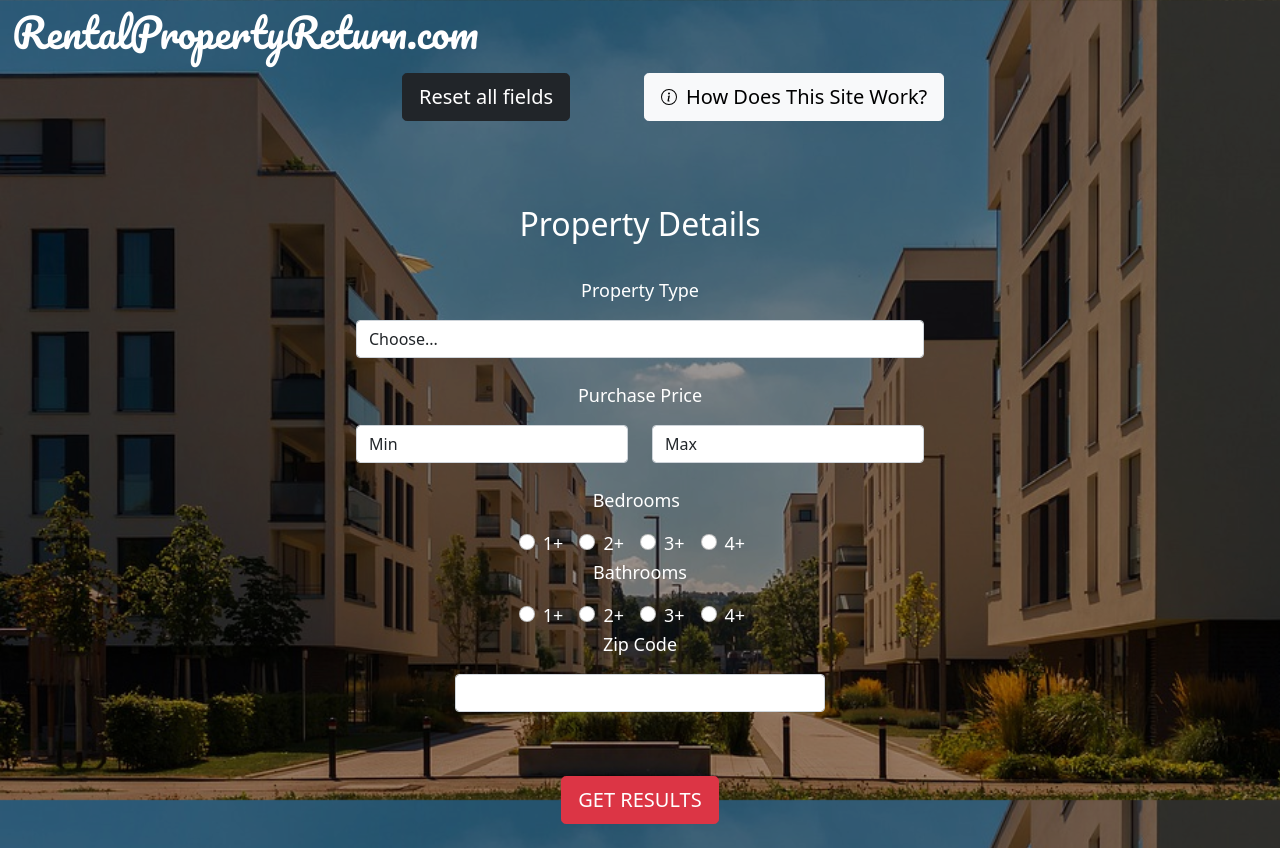
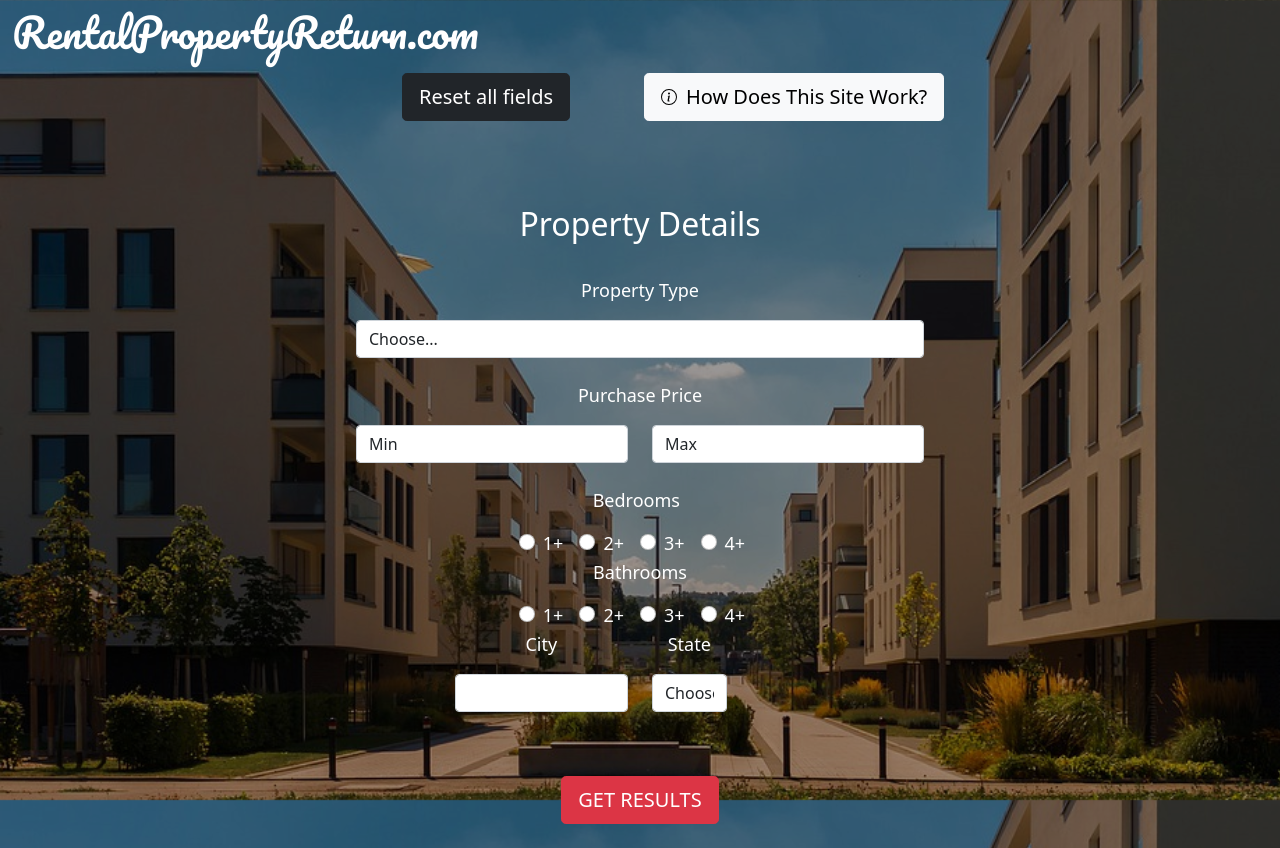
Before and after one commit to mitchellhein25/FindMyRental, a React (Create React App) app: page / in a window 1280 px wide. Built offline with nearby package versions, Linux system fonts and the light colour scheme.

Commit message:
changed search to by city

```diff
--- a/src/components/HomeSearchUtils.js
+++ b/src/components/HomeSearchUtils.js
@@ -7,6 +7,9 @@
 }
 
 export function currencyFormat(x) {
+    if (typeof(x) == 'string') {
+        x = parseInt(x);
+    }
     if (x) {
         x = x.toFixed(2);
         return x.replace(/\B(?=(\d{3})+(?!\d))/g, ","); // source: https://stackoverflow.com/questions/2901102/how-to-print-a-number-with-commas-as-thousands-separators-in-javascript
--- a/src/components/MortgageDetailsForm.js
+++ b/src/components/MortgageDetailsForm.js
@@ -20,11 +20,13 @@
         if (props.downPaymentPercent != null && props.downPaymentTotal != null) {
             props.setDownPaymentWarning(true)
             props.setTotalDownPayment(null);
-        } else if (props.downPaymentPercent === null ) {
+        } else if (props.downPaymentPercent === null && props.downPaymentTotal === null){
+            props.setTotalDownPayment(0);
+        }else if (props.downPaymentPercent === null ) {
             props.setDownPaymentWarning(false)
             props.setPercentOrTotal("total");
             props.setTotalDownPayment(props.downPaymentTotal);
-        } else {
+        } else if (props.downPaymentTotal === null) {
             props.setDownPaymentWarning(false)
             props.setPercentOrTotal("percent");
             props.setTotalDownPayment(props.downPaymentPercent);
--- a/src/components/PropertyDetailsForm.js
+++ b/src/components/PropertyDetailsForm.js
@@ -10,7 +10,9 @@
     const purchasePrice = 'Purchase Price';
     const bedrooms= 'Bedrooms';
     const bathrooms= 'Bathrooms';
-    const zipCode= 'Zip Code';
+    const city = 'City';
+    const state = 'State'
+    // const zipCode= 'Zip Code';
 
     return (
         <fieldset>
@@ -188,13 +190,77 @@
             </div>
             <div className="row">
                 <div className="col-4"></div>
-                    <div className="col-4">
+                    <div className="col-2">
                         <div className="form-group">
                             <div className="text-center">
-                                <label><p>{zipCode}</p></label>
+                                <label><p>{city}</p></label>
                             </div>
-                            <input className="form-control" value={props.state.zip}
-                            onChange={e => props.setState({...props.state, zip: e.target.value})} type="text" pattern="[0-9]*"></input>
+                            <input className="form-control" value={props.state.city}
+                            onChange={e => props.setState({...props.state, city: e.target.value})} type="text"></input>
+                        </div>
+                    </div>
+                    <div className="col-1">
+                        <div className="form-group">
+                            <div className="text-center">
+                                <label><p>{state}</p></label>
+                            </div>
+                            <select className="form-control" type="number"
+                            value={props.state.stateCode} onChange={e => props.setState({...props.state, stateCode: e.target.value})}>
+                                <option defaultValue>Choose..</option>
+                                <option value="">N/A</option>
+                                <option value="AK">Alaska</option>
+                                <option value="AL">Alabama</option>
+                                <option value="AR">Arkansas</option>
+                                <option value="AZ">Arizona</option>
+                                <option value="CA">California</option>
+                                <option value="CO">Colorado</option>
+                                <option value="CT">Connecticut</option>
+                                <option value="DC">District of Columbia</option>
+                                <option value="DE">Delaware</option>
+                                <option value="FL">Florida</option>
+                                <option value="GA">Georgia</option>
+                                <option value="HI">Hawaii</option>
+                                <option value="IA">Iowa</option>
+                                <option value="ID">Idaho</option>
+                                <option value="IL">Illinois</option>
+                                <option value="IN">Indiana</option>
+                                <option value="KS">Kansas</option>
+                                <option value="KY">Kentucky</option>
+                                <option value="LA">Louisiana</option>
+                                <option value="MA">Massachusetts</option>
+                                <option value="MD">Maryland</option>
+                                <option value="ME">Maine</option>
+                                <option value="MI">Michigan</option>
+                                <option value="MN">Minnesota</option>
+                                <option value="MO">Missouri</option>
+                                <option value="MS">Mississippi</option>
+                                <option value="MT">Montana</option>
+                                <option value="NC">North Carolina</option>
+                                <option value="ND">North Dakota</option>
+                                <option value="NE">Nebraska</option>
+                                <option value="NH">New Hampshire</option>
+                                <option value="NJ">New Jersey</option>
+                                <option value="NM">New Mexico</option>
+                                <option value="NV">Nevada</option>
+                                <option value="NY">New York</option>
+                                <option value="OH">Ohio</option>
+                                <option value="OK">Oklahoma</option>
+                                <option value="OR">Oregon</option>
+                                <option value="PA">Pennsylvania</option>
+                                <option value="PR">Puerto Rico</option>
+                                <option value="RI">Rhode Island</option>
+                                <option value="SC">South Carolina</option>
+                                <option value="SD">South Dakota</option>
+                                <option value="TN">Tennessee</option>
+                                <option value="TX">Texas</option>
+                                <option value="UT">Utah</option>
+                                <option value="VA">Virginia</option>
+                                <option value="VT">Vermont</option>
+                                <option value="WA">Washington</option>
+                                <option value="WI">Wisconsin</option>
+                                <option value="WV">West Virginia</option>
+                                <option value="WY">Wyoming</option>
+                            </select>
                         </div>
                     </div>
             <div className="col-4"></div>
--- a/src/components/RentEstimateForm.js
+++ b/src/components/RentEstimateForm.js
@@ -19,14 +19,16 @@
             props.setTotalRent(null);
         }
         if (props.rentPerRoom != null && props.totalRent != null) {
-            props.setRentWarning(true)
+            props.setRentWarning(true);
             props.setMonthlyRent(null);
+        } else if (props.rentPerRoom === null && props.totalRent === null){
+            props.setMonthlyRent(0);
         } else if (props.rentPerRoom === null ) {
-            props.setRentWarning(false)
+            props.setRentWarning(false);
             props.setRoomOrTotal("total");
             props.setMonthlyRent(props.totalRent);
-        } else {
-            props.setRentWarning(false)
+        } else if (props.totalRent === null ) {
+            props.setRentWarning(false);
             props.setRoomOrTotal("room");
             props.setMonthlyRent(props.rentPerRoom);
         }
--- a/src/pages/HomeSearch/HomeSearch.js
+++ b/src/pages/HomeSearch/HomeSearch.js
@@ -24,7 +24,9 @@
         priceMax: "",
         beds: null,
         baths: null,
-        zip: "",
+        // zip: "",
+        city: null,
+        stateCode: null,
         interestRate: 3,
         homeInsure: 100,
         propTax: 1.5,
@@ -234,7 +236,9 @@
             method: 'GET',
             url: 'https://realty-in-us.p.rapidapi.com/properties/v2/list-for-sale',
             params: {
-                postal_code: state.zip,
+                // postal_code: state.zip,
+                city: state.city,
+                state_code: state.stateCode,
                 offset: '0',
                 limit: '20',
                 sort: 'newest',
```
